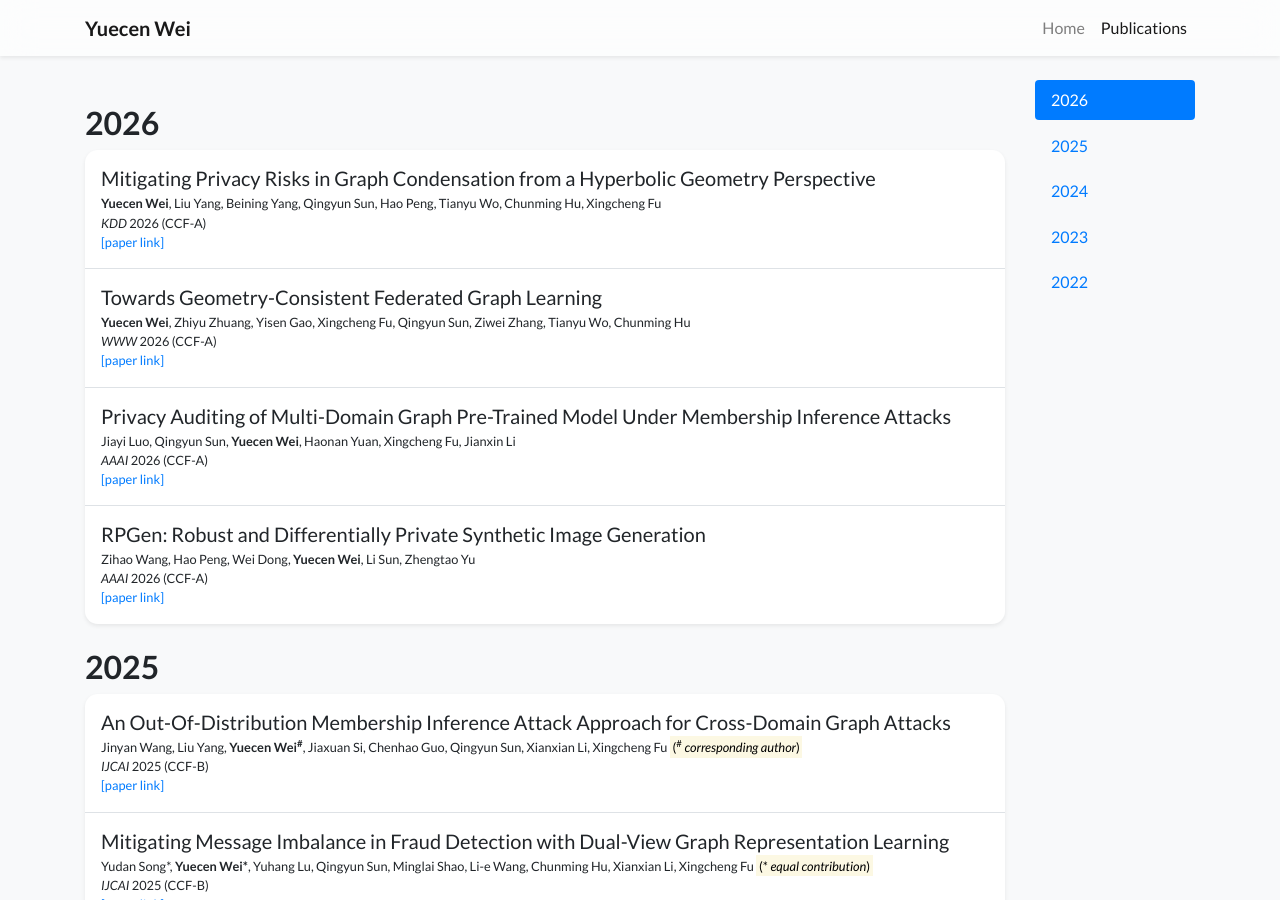
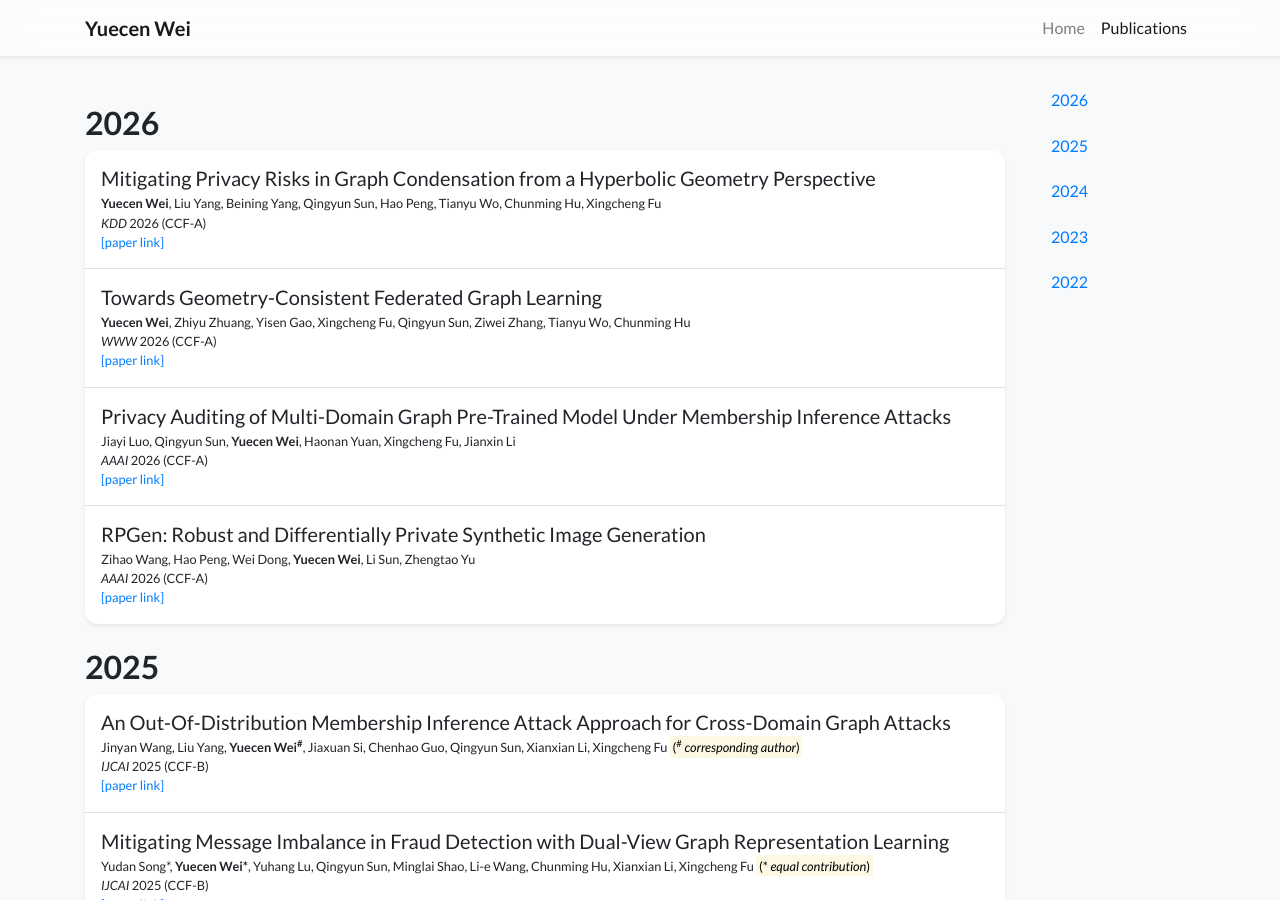
Before and after one commit to yuecen-wei/yuecen-wei.github.io, a Jekyll site: the page built from publications.html, in a window 1280 px wide and 900 px high. Built offline with Jekyll 4.4.1, drawn with Linux system fonts in a browser that asks for light colours; nearby versions of some CDN libraries; a style sheet for code colours, icons or effects is not loaded.

```diff
--- a/assets/css/global.css
+++ b/assets/css/global.css
@@ -111,6 +111,10 @@ div.lazy {
     scroll-margin-top: 96px;
 }
 
+.publications-page {
+    padding-bottom: 55vh;
+}
+
 #navbar-year {
     z-index: 10;
 }
--- a/publications.html
+++ b/publications.html
@@ -2,13 +2,11 @@
 layout: default
 title : Publications
 navbar_title: Publications
-body_attr: >-
-  data-spy="scroll" data-target="#navbar-year" data-offset="100"
 ---
 
 {% assign pubs_by_year = site.publications | sort: "date" | reverse | group_by_exp: "item", "item.date | date: '%Y'" %}
 
-<div class="row">
+<div class="row publications-page">
     <div class="col-12 col-lg-10">
         {% for year in pubs_by_year %}
         <h2 class="pt-4 publication-year-heading" id="year-{{ year.name }}">{{ year.name }}</h2>
```
